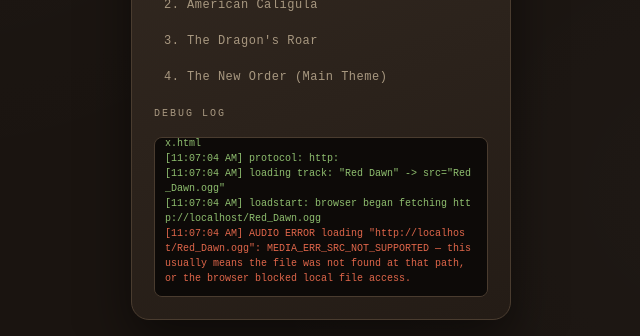
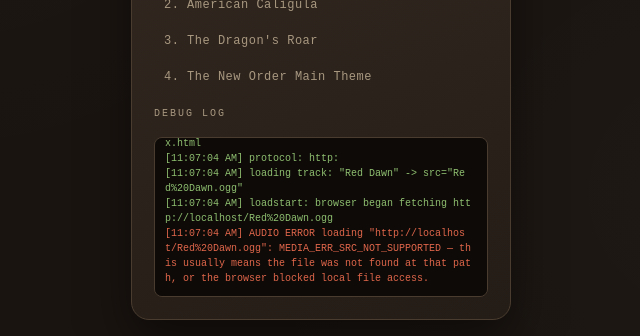
Before and after one commit to windbreaker7/Random-shi, a plain HTML site: page index.html in a window 1280 px wide. Shown: the part 448-784 px from the top of the page, without its empty margins (319-959 px from the left). Drawn offline with Linux system fonts and the light colour scheme.

Commit message:
Fix audio track source URLs
Updated audio track sources to use URL encoding for spaces.

```diff
--- a/index.html
+++ b/index.html
@@ -203,10 +203,10 @@
 
 <script>
 const tracks = [
-  { name: "Red Dawn", src: "Red_Dawn.ogg" },
-  { name: "American Caligula", src: "American_Caligula.ogg" },
-  { name: "The Dragon's Roar", src: "The_Dragon_s_Roar.ogg" },
-  { name: "The New Order (Main Theme)", src: "The_New_Order_Main_Theme.ogg" }
+  { name: "Red Dawn", src: "Red%20Dawn.ogg" },
+  { name: "American Caligula", src: "American%20Caligula.ogg" },
+  { name: "The Dragon's Roar", src: "The%20Dragon's%20Roar.ogg" },
+  { name: "The New Order Main Theme", src: "The%20New%20Order%20Main%20Theme.ogg" }
 ];
 
 let currentTrack = 0;
```
